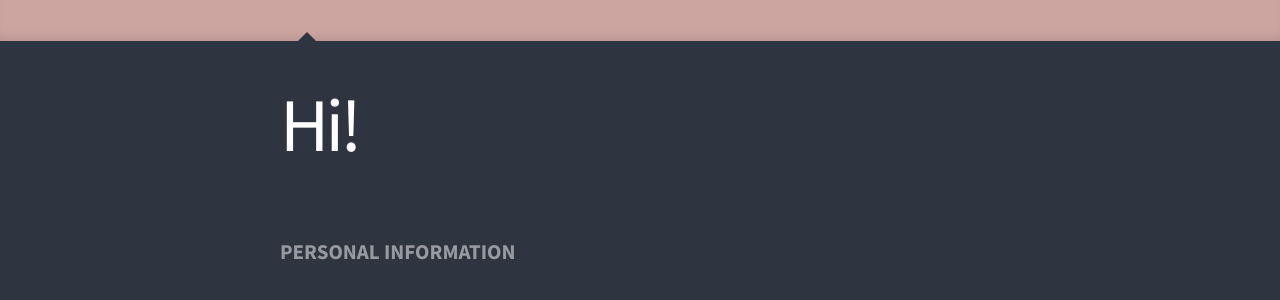
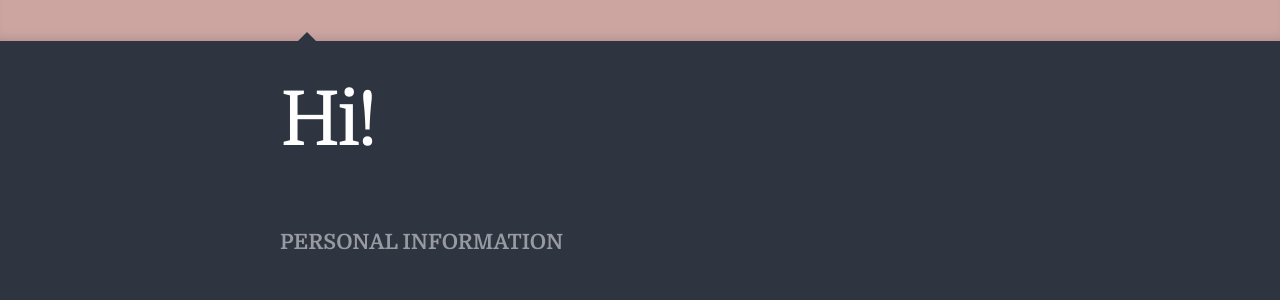
Before and after one commit to sofiafernandezmoreno/sofiafernandezmoreno.github.io, a Jekyll site: the page built from index.html, in a window 1280 px wide. Shown: the top 300 px of the page. Built offline with Jekyll 4.4.1, drawn with Linux system fonts in a browser that asks for light colours; a style sheet for code colours, icons or effects is not loaded.

Commit message:
changes font

```diff
--- a/_config.yml
+++ b/_config.yml
@@ -28,8 +28,8 @@ style:
   background: "2e3440"
   foreground: "ffffff"
   accent: "6e0c00"
-  font: "Source Sans Pro"
-  monofont: "Inconsolata"
+  font: "Domine"
+  monofont: "Roboto"
 
 # This list helps the index page show the correct collections in the desired order
 featured:
```
